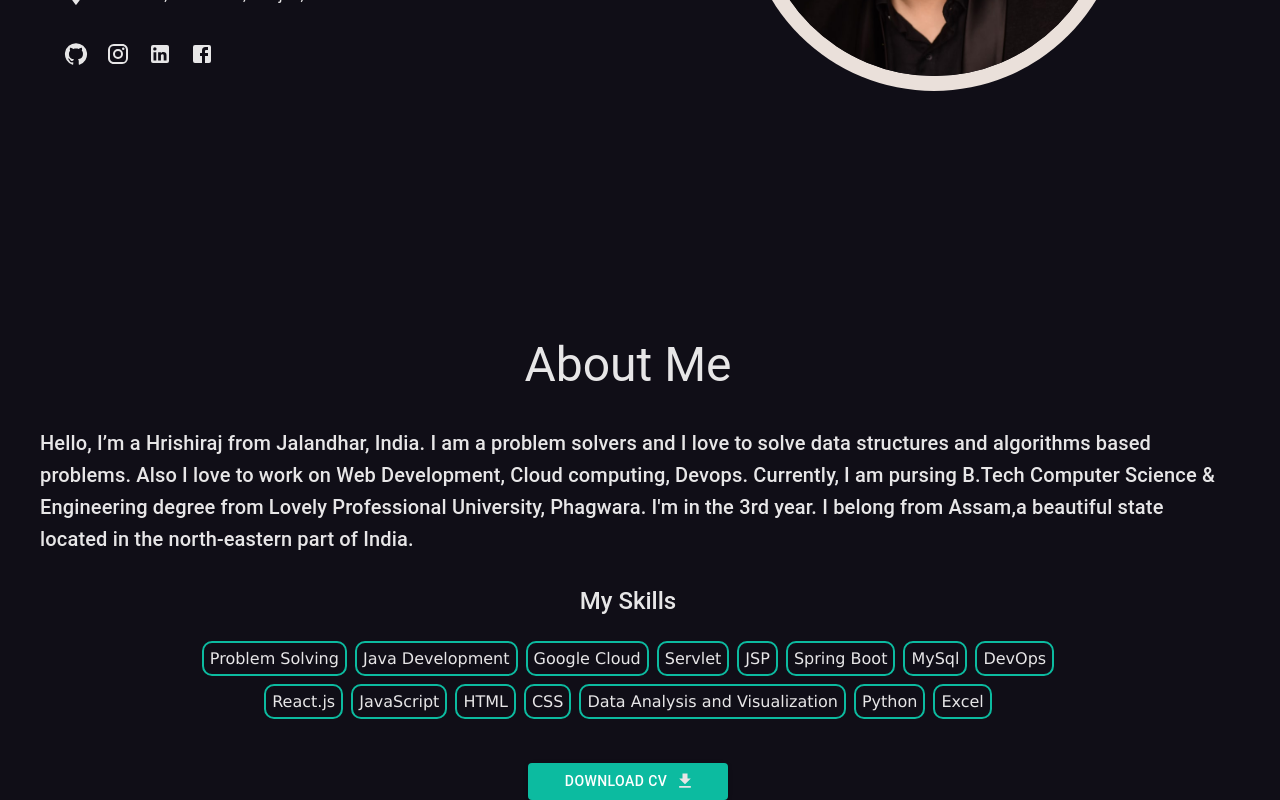
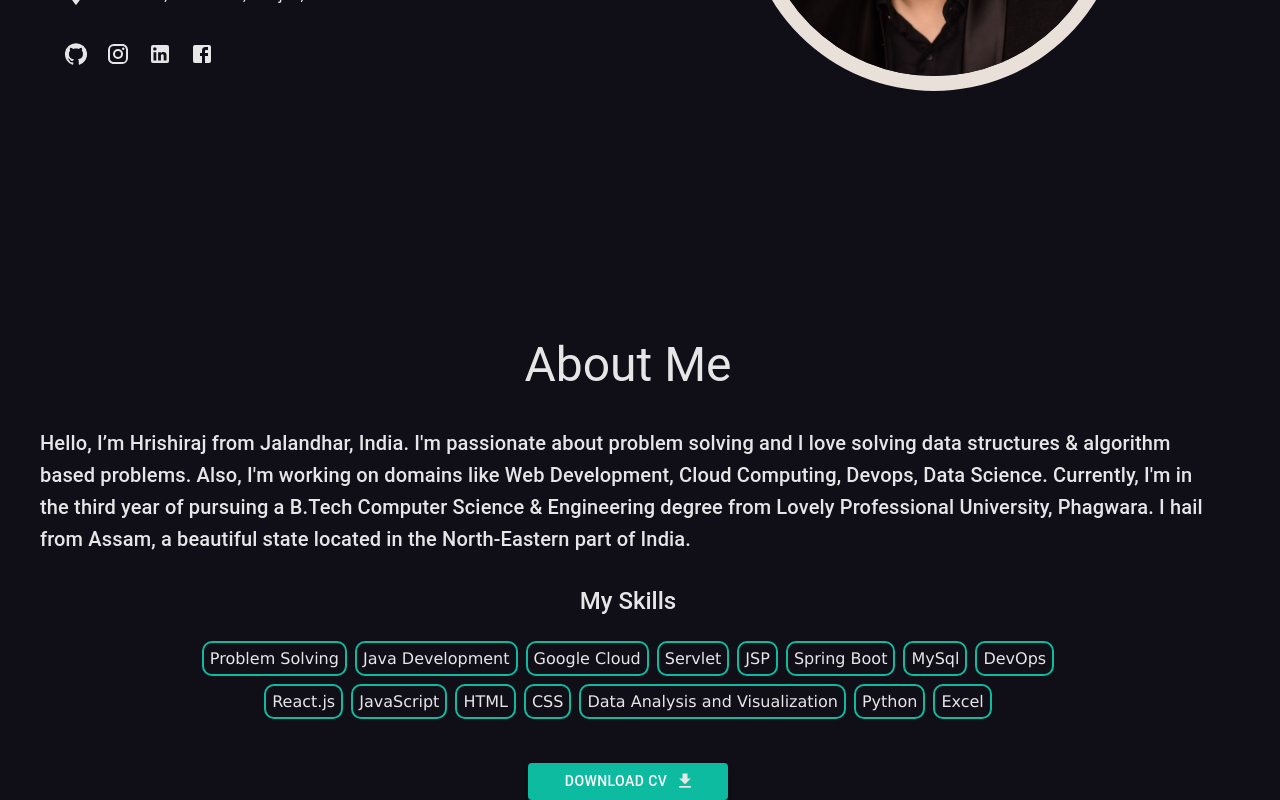
Before and after one commit to hrishiraj102/portfolio, a React (Create React App) app: page / in a window 1280 px wide. Shown: the part 535-1335 px from the top of the page. Built offline with nearby package versions, Linux system fonts and the light colour scheme.

Commit message:
body correction 6th feb

```diff
--- a/src/components/Aboutme.js
+++ b/src/components/Aboutme.js
@@ -26,9 +26,9 @@ function Aboutme() {
                             About Me
                         </Typography>
                         <Typography variant="h6" sx={[TypoAboutMe, { mt: "10px", width: "100%" }]}>
-                            Hello, I’m a Hrishiraj from Jalandhar, India. I am a problem solvers and I love to solve data structures and algorithms based problems. Also
-                            I love to work on Web Development, Cloud computing, Devops. Currently, I am pursing B.Tech Computer Science & Engineering degree from Lovely
-                            Professional University, Phagwara. I'm in the 3rd year. I belong from Assam,a beautiful state located in the north-eastern part of India.
+                            Hello, I’m Hrishiraj from Jalandhar, India. I'm passionate about problem solving and I love solving data structures & algorithm based problems. Also,
+                            I'm working on domains like Web Development, Cloud Computing, Devops, Data Science. Currently, I'm in the third year of pursuing a B.Tech Computer Science & Engineering degree from Lovely
+                            Professional University, Phagwara. I hail from Assam, a beautiful state located in the North-Eastern part of India.
                         </Typography>
                         <Typography variant="h5" sx={[TypoAboutMe, { fontWeight: 500, mt: "30px", width: "100%", mb: "20px" }]} >
                             My Skills
```
